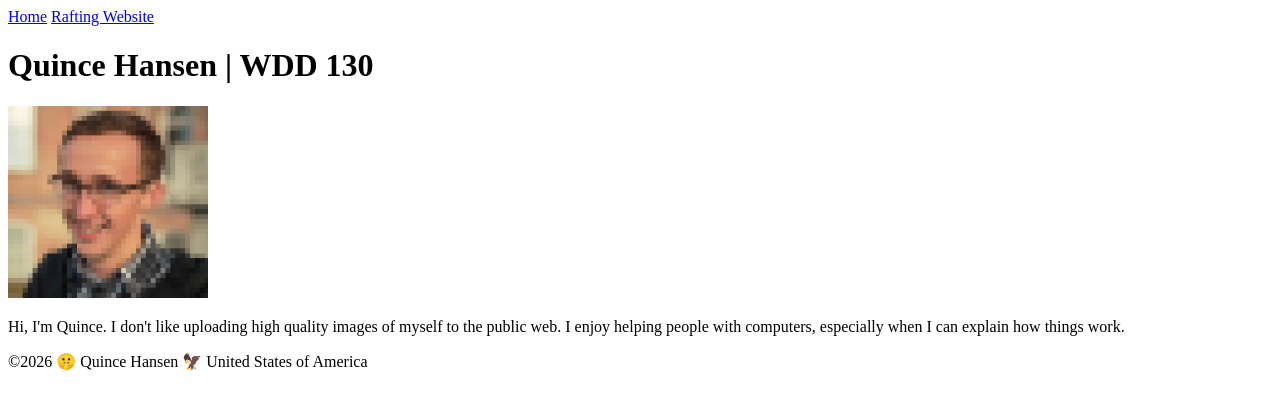
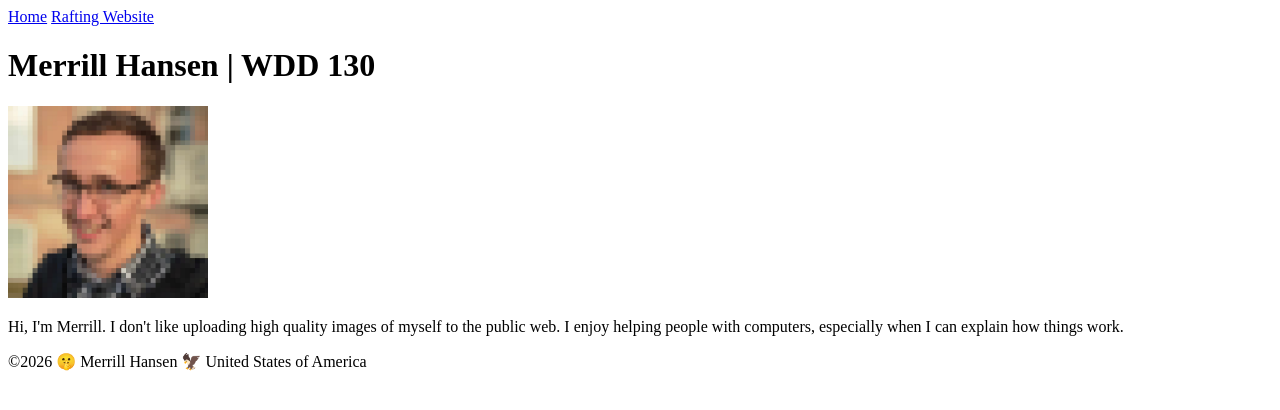
Before and after one commit to mhan-ctrl/wdd130, a plain HTML site: page index.html in a window 1280 px wide. Drawn offline with Linux system fonts and the light colour scheme.

Commit message:
Changing name to Pathway listed name.

```diff
--- a/index.html
+++ b/index.html
@@ -4,7 +4,7 @@
 <head>
     <meta charset="UTF-8">
     <meta name="viewport" content="width=device-width, initial-scale=1.0">
-    <title>Quince Hansen | WDD 130</title>
+    <title>Merrill Hansen | WDD 130</title>
 </head>
 
 <body>
@@ -15,13 +15,14 @@
         </nav>
     </header>
     <main>
-        <h1> Quince Hansen | WDD 130 </h1>
-        <img src="images/profile.jpg" alt="Quince Hansen" width="200">
-        <p>Hi, I'm Quince. I don't like uploading high quality images of myself to the public web. I
-            enjoy helping people with computers, especially when I can explain how things work.</p>
+        <h1> Merrill Hansen | WDD 130 </h1>
+        <img src="images/profile.jpg" alt="Merrill Hansen" width="200">
+        <p>Hi, I'm Merrill. I don't like uploading high quality images of myself to the public web.
+            I enjoy helping people with computers, especially when I can explain how things work.
+        </p>
     </main>
     <footer>
-        <p>©2026 🤫 Quince Hansen 🦅 United States of America</p>
+        <p>©2026 🤫 Merrill Hansen 🦅 United States of America</p>
     </footer>
 </body>
 
```
